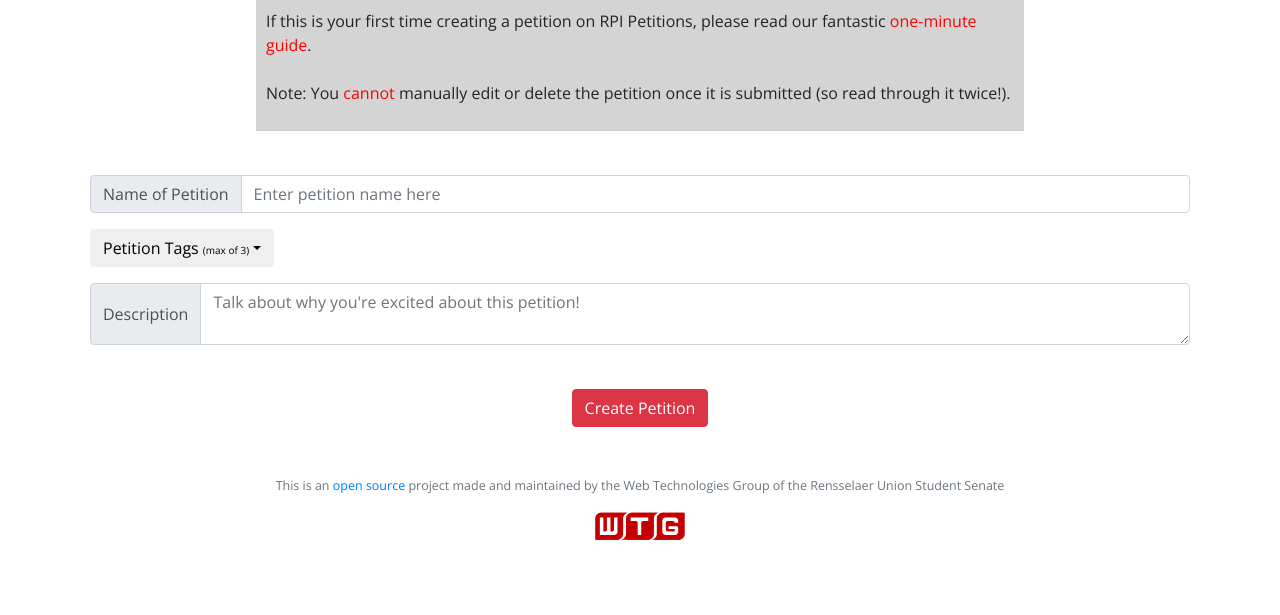
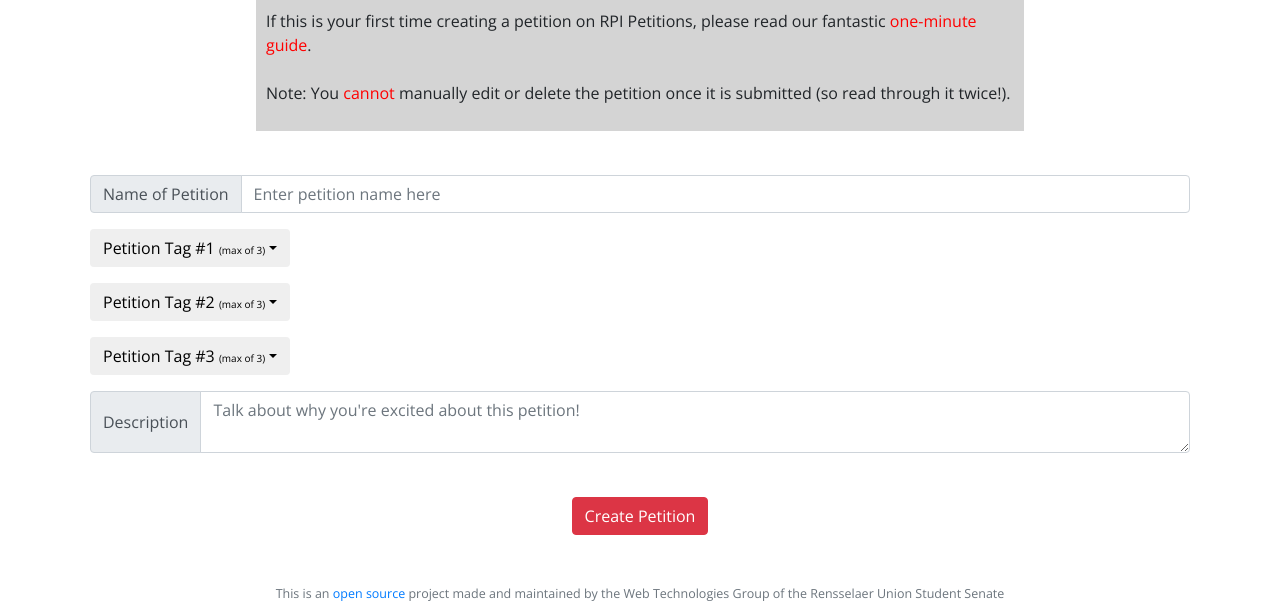
Before and after one commit to wtg/petitions-rewrite, a Django app: page /create/ in a window 1280 px wide. Shown: the part 147-762 px from the top of the page. Before the commit the page ends 687 px from the top, so only its background shows below. Run offline with Django 3.2, Linux system fonts and the light colour scheme; data that the repository does not hold is empty; some libraries are stand-ins or nearby versions; some web fonts are replaced.

Commit message:
Added loop to add tags directly from database

```diff
--- a/index/templates/create-petition.html
+++ b/index/templates/create-petition.html
@@ -31,30 +31,29 @@
     <!--All tags from the original website. Users are only allowed to pick 3 tags (need to create an algorithm) to stop the user after they've chosen 3-->
     <div class="dropdown mb-3">
         <button class="btn dropdown-toggle" type="button" id="tagdropdown" data-toggle="dropdown" aria-haspopup="true"
-            aria-expanded="false">Petition Tags <span style="font-size: 10px">(max of 3)</span></button>
+            aria-expanded="false">Petition Tag #1 <span style="font-size: 10px">(max of 3)</span></button>
         <div class="dropdown-menu" aria-labelledby="all-tags">
             {% for tag in tags %}
                 <a class="dropdown-item" href="#">{{ tag.label }}</a>
             {% endfor %}
-            <a class="dropdown-item" href="#">Academics</a>
-            <a class="dropdown-item" href="#">Athletics</a>
-            <a class="dropdown-item" href="#">Communications</a>
-            <a class="dropdown-item" href="#">Community</a>
-            <a class="dropdown-item" href="#">Dining Services</a>
-            <a class="dropdown-item" href="#">Extracurriculars</a>
-            <a class="dropdown-item" href="#">Facilities</a>
-            <a class="dropdown-item" href="#">Greek Life</a>
-            <a class="dropdown-item" href="#">Health Services</a>
-            <a class="dropdown-item" href="#">Rensselaer Union</a>
-            <a class="dropdown-item" href="#">Research</a>
-            <a class="dropdown-item" href="#">Residence Life</a>
-            <a class="dropdown-item" href="#">Safety</a>
-            <a class="dropdown-item" href="#">Student Government</a>
-            <a class="dropdown-item" href="#">Student Life</a>
-            <a class="dropdown-item" href="#">Student Rights</a>
-            <a class="dropdown-item" href="#">Technology Services</a>
-            <a class="dropdown-item" href="#">Tradition</a>
-            <a class="dropdown-item" href="#">Transportation</a>
+        </div>
+    </div>
+    <div class="dropdown mb-3">
+        <button class="btn dropdown-toggle" type="button" id="tagdropdown" data-toggle="dropdown" aria-haspopup="true"
+            aria-expanded="false">Petition Tag #2 <span style="font-size: 10px">(max of 3)</span></button>
+        <div class="dropdown-menu" aria-labelledby="all-tags">
+            {% for tag in tags %}
+                <a class="dropdown-item" href="#">{{ tag.label }}</a>
+            {% endfor %}
+        </div>
+    </div>
+    <div class="dropdown mb-3">
+        <button class="btn dropdown-toggle" type="button" id="tagdropdown" data-toggle="dropdown" aria-haspopup="true"
+            aria-expanded="false">Petition Tag #3 <span style="font-size: 10px">(max of 3)</span></button>
+        <div class="dropdown-menu" aria-labelledby="all-tags">
+            {% for tag in tags %}
+                <a class="dropdown-item" href="#">{{ tag.label }}</a>
+            {% endfor %}
         </div>
     </div>
     <div class="input-group">
```
